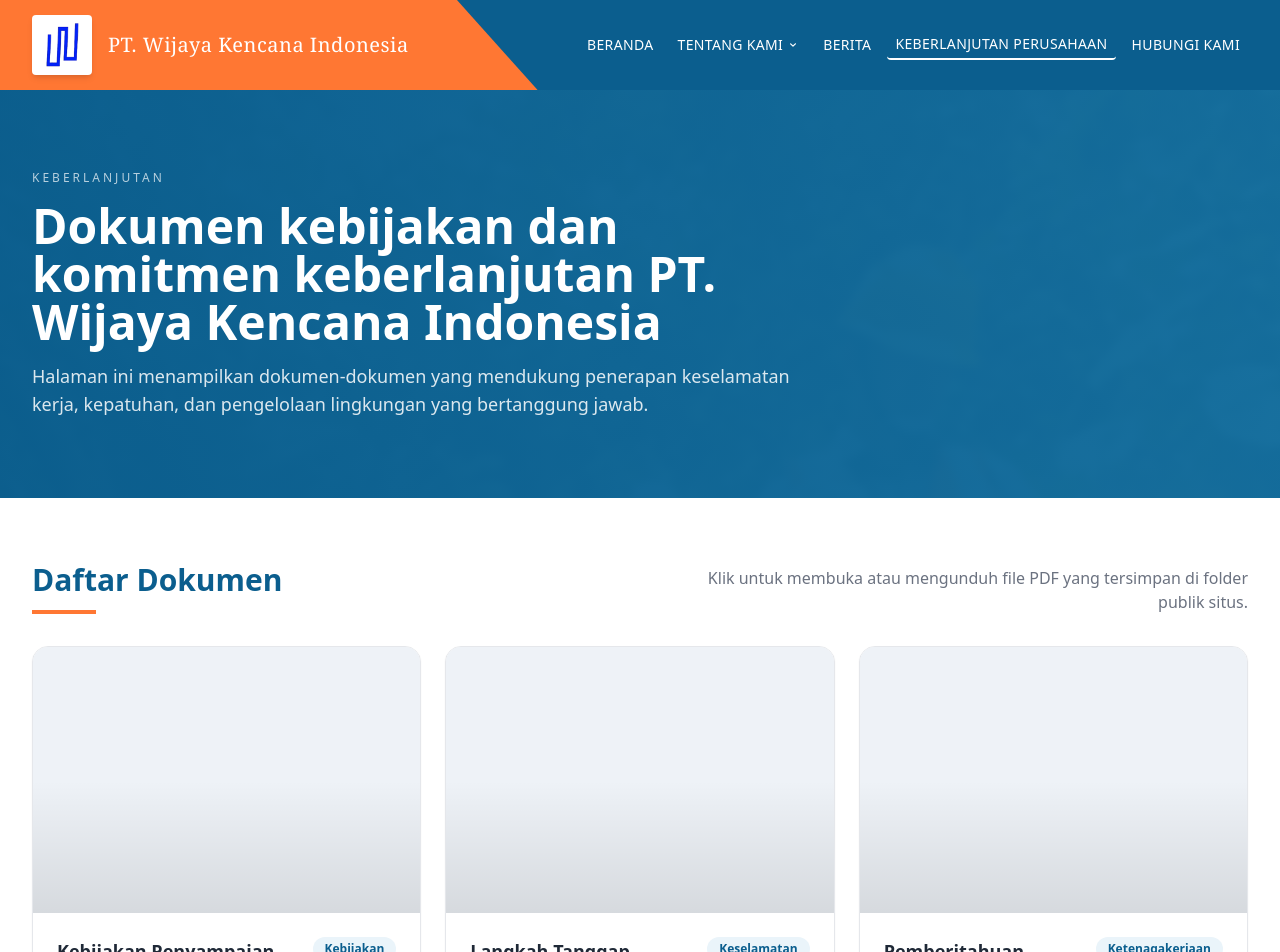
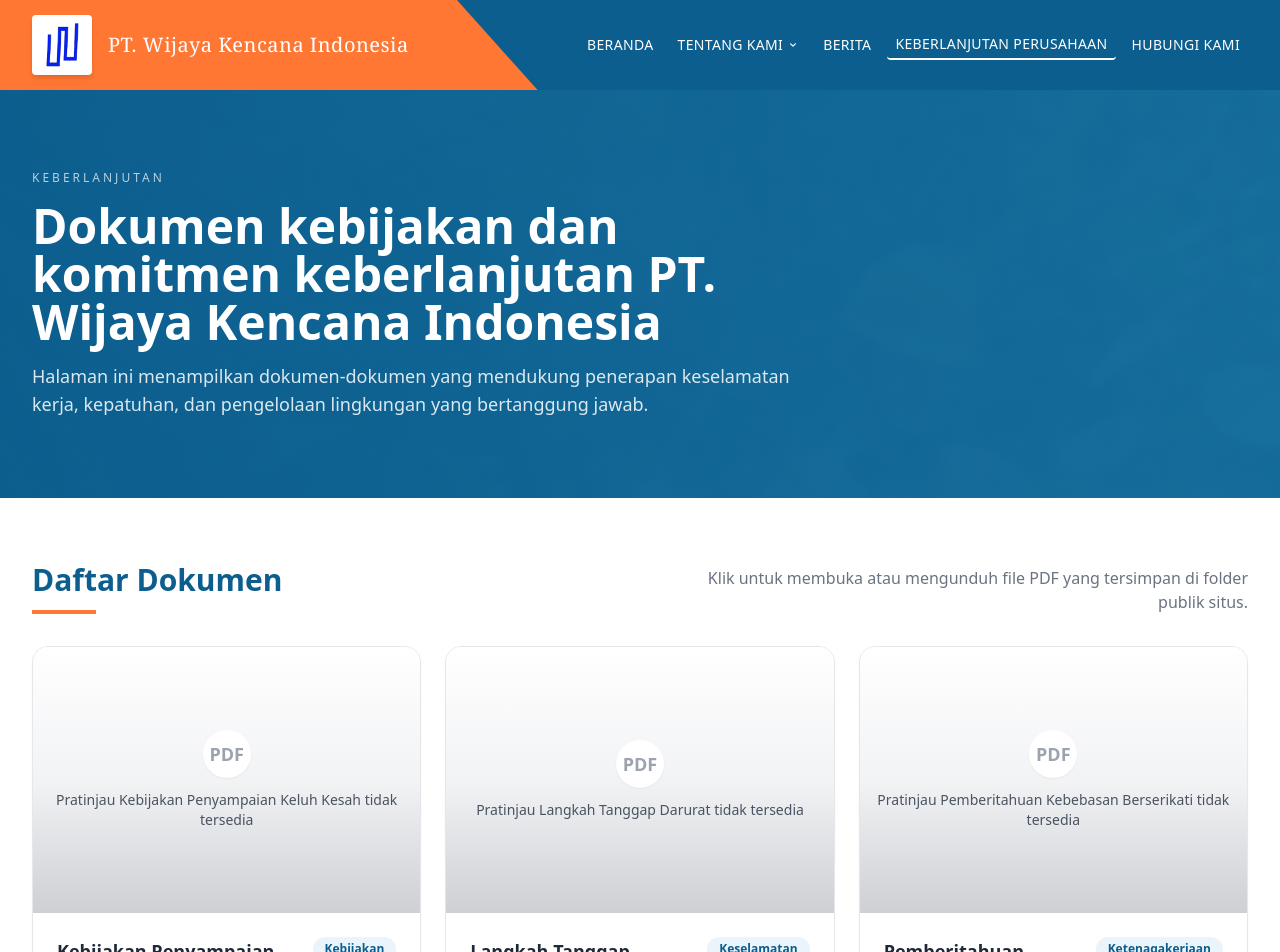
Before and after one commit to ArthaCorporation/WebsiteWKI, a Next.js app: page /keberlanjutan in a window 1280 px wide. Shown: the top 952 px of the page. Built offline with nearby package versions, Linux system fonts and the light colour scheme.

Commit message:
fixing bug on keberlanjutan
Signed-off-by: Vickelsteins August Santoso <vickelsteins.santoso@gmail.com>

```diff
--- a/app/keberlanjutan/page.tsx
+++ b/app/keberlanjutan/page.tsx
@@ -1,6 +1,7 @@
 import type { Metadata } from 'next'
 import Image from 'next/image'
 import Link from 'next/link'
+import PdfThumbnail from '@/components/PdfThumbnail'
 
 export const metadata: Metadata = {
   title: 'Keberlanjutan Perusahaan - PT. Wijaya Kencana Indonesia',
@@ -128,12 +129,7 @@
               >
                 <div className="bg-[#F3F4F6]">
                   <div className="relative aspect-[16/11] w-full overflow-hidden bg-[#EEF2F7]">
-                    <iframe
-                      src={`${href}#page=1&view=FitH&toolbar=0&navpanes=0&scrollbar=0`}
-                      title={`Pratinjau ${document.title}`}
-                      className="absolute -left-3 -top-3 h-[calc(100%+1.5rem)] w-[calc(100%+1.5rem)] border-0 scale-[1.02] blur-[1.5px]"
-                      loading="lazy"
-                    />
+                    <PdfThumbnail src={href} title={document.title} />
                     <div className="pointer-events-none absolute inset-0 bg-gradient-to-b from-white/0 via-white/0 to-black/10" />
                   </div>
                 </div>
--- /dev/null
+++ b/components/PdfThumbnail.tsx
@@ -0,0 +1,91 @@
+'use client'
+
+import { useEffect, useState } from 'react'
+
+type PdfThumbnailProps = {
+  src: string
+  title: string
+}
+
+export default function PdfThumbnail({ src, title }: PdfThumbnailProps) {
+  const [imageSrc, setImageSrc] = useState<string | null>(null)
+  const [hasError, setHasError] = useState(false)
+
+  useEffect(() => {
+    let cancelled = false
+
+    const renderThumbnail = async () => {
+      let loadingTask: { promise: Promise<any>; destroy: () => Promise<void> } | null = null
+
+      try {
+        const { GlobalWorkerOptions, getDocument } = await import('pdfjs-dist/legacy/build/pdf.mjs')
+
+        GlobalWorkerOptions.workerSrc = new URL('pdfjs-dist/legacy/build/pdf.worker.mjs', import.meta.url).toString()
+
+        loadingTask = getDocument({ url: src })
+        const pdf = await loadingTask.promise
+        const page = await pdf.getPage(1)
+        const viewport = page.getViewport({ scale: 1.4 })
+        const canvas = document.createElement('canvas')
+        const context = canvas.getContext('2d')
+
+        if (!context) {
+          throw new Error('Canvas context unavailable')
+        }
+
+        canvas.width = viewport.width
+        canvas.height = viewport.height
+
+        await page.render({ canvasContext: context, canvas, viewport }).promise
+
+        if (!cancelled) {
+          setImageSrc(canvas.toDataURL('image/jpeg', 0.82))
+        }
+      } catch {
+        if (!cancelled) {
+          setHasError(true)
+        }
+      } finally {
+        if (loadingTask) {
+          await loadingTask.destroy()
+        }
+      }
+    }
+
+    void renderThumbnail()
+
+    return () => {
+      cancelled = true
+    }
+  }, [src])
+
+  if (hasError) {
+    return (
+      <div className="absolute inset-0 flex items-center justify-center bg-gradient-to-b from-white to-gray-200 text-center text-sm text-gray-500">
+        <div className="space-y-3 px-4">
+          <div className="mx-auto flex h-12 w-12 items-center justify-center rounded-full bg-white shadow-sm">
+            <span className="text-lg font-bold text-gray-400">PDF</span>
+          </div>
+          <p className="font-medium text-gray-600">Pratinjau {title} tidak tersedia</p>
+        </div>
+      </div>
+    )
+  }
+
+  return (
+    <div className="absolute inset-0 overflow-hidden bg-white">
+      {imageSrc ? (
+        <img src={imageSrc} alt={`Pratinjau ${title}`} className="h-full w-full object-cover object-top" loading="lazy" />
+      ) : (
+        <div className="flex h-full w-full items-center justify-center bg-gradient-to-b from-white to-gray-200 text-gray-400">
+          <div className="space-y-3 text-center">
+            <div className="mx-auto flex h-12 w-12 items-center justify-center rounded-full bg-white shadow-sm">
+              <span className="text-lg font-bold text-gray-300">PDF</span>
+            </div>
+            <p className="text-xs font-medium uppercase tracking-[0.2em]">Memuat pratinjau</p>
+          </div>
+        </div>
+      )}
+    </div>
+  )
+}
--- a/package.json
+++ b/package.json
@@ -28,6 +28,7 @@
     "firebase": "^12.10.0",
     "firebase-admin": "^13.10.0",
     "next": "^15.5.12",
+    "pdfjs-dist": "^6.1.200",
     "react": "^18.3.1",
     "react-dom": "^18.3.1"
   },
```
Also changed, not shown: 2 other files (tests, documents, lock files or other folders).
